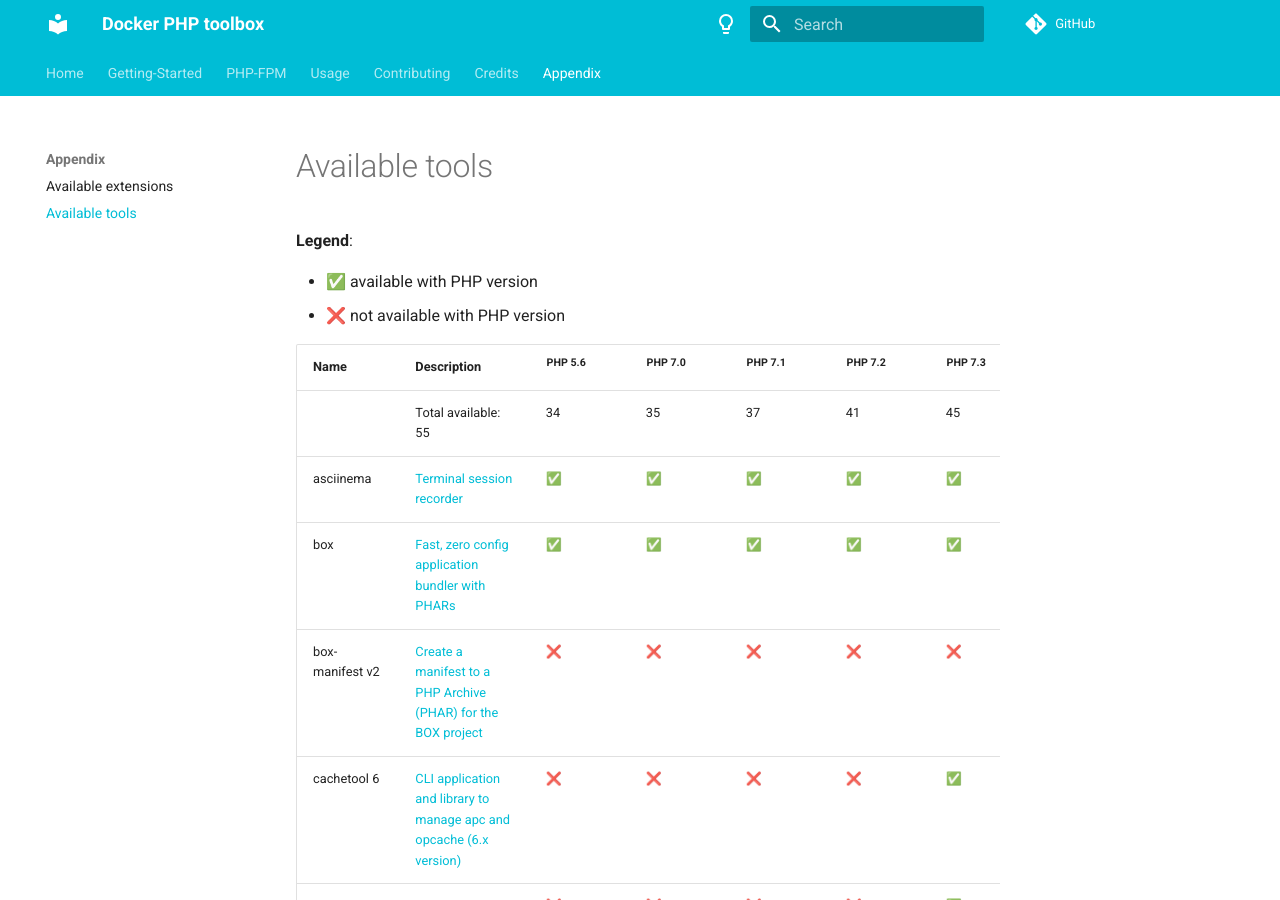
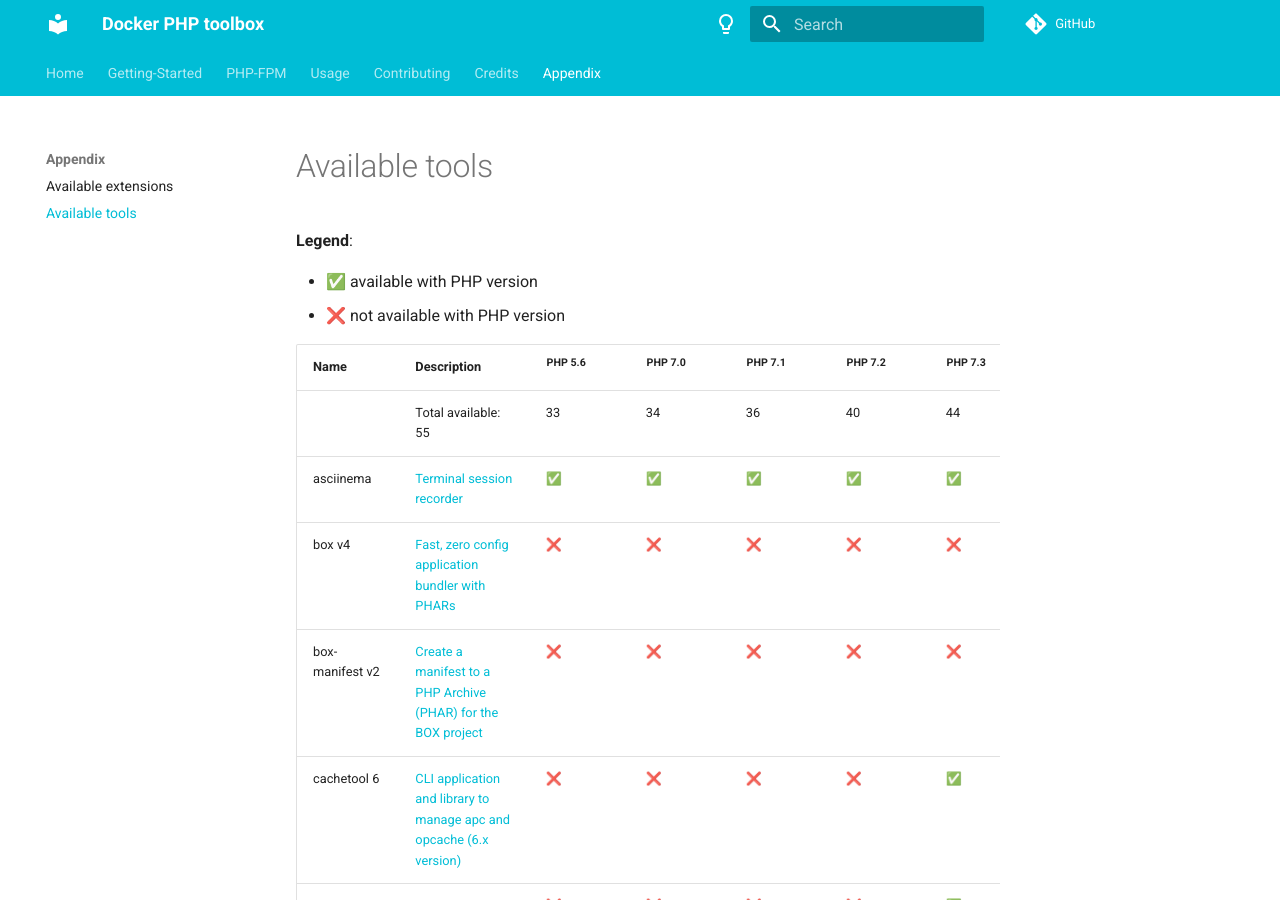
Before and after one commit to llaville/docker-php-toolbox, an MkDocs documentation site: the page built from docs/appendix/tools.md, in a window 1280 px wide and 900 px high. Built offline with MkDocs 1.6.1 and Material for MkDocs 9.7.7, drawn with Linux system fonts in a browser that asks for light colours; comment, search, counter and statistics services are not loaded.

Commit message:
update support for Box 4

```diff
--- a/docs/appendix/tools.md
+++ b/docs/appendix/tools.md
@@ -9,9 +9,9 @@
 <!-- MARKDOWN-TABLE:START -->
 | Name | Description | <sup>PHP 5.6</sup> | <sup>PHP 7.0</sup> | <sup>PHP 7.1</sup> | <sup>PHP 7.2</sup> | <sup>PHP 7.3</sup> | <sup>PHP 7.4</sup> | <sup>PHP 8.0</sup> | <sup>PHP 8.1</sup> | <sup>PHP 8.2</sup> |
 | :--- | :---------- | :------ | :------ | :------ | :------ | :------ | :------ | :------ | :------ | :------ |
-| | Total available: 55 | 34 | 35 | 37 | 41 | 45 | 45 | 46 | 46 | 48 |
+| | Total available: 55 | 33 | 34 | 36 | 40 | 44 | 44 | 45 | 46 | 48 |
 | asciinema | [Terminal session recorder](https://github.com/asciinema/asciinema) | &#x2705; | &#x2705; | &#x2705; | &#x2705; | &#x2705; | &#x2705; | &#x2705; | &#x2705; | &#x2705; |
-| box | [Fast, zero config application bundler with PHARs](https://github.com/box-project/box) | &#x2705; | &#x2705; | &#x2705; | &#x2705; | &#x2705; | &#x2705; | &#x2705; | &#x2705; | &#x2705; |
+| box v4 | [Fast, zero config application bundler with PHARs](https://github.com/box-project/box) | &#x274C; | &#x274C; | &#x274C; | &#x274C; | &#x274C; | &#x274C; | &#x274C; | &#x2705; | &#x2705; |
 | box-manifest v2 | [Create a manifest to a PHP Archive (PHAR) for the BOX project](https://github.com/llaville/box-manifest) | &#x274C; | &#x274C; | &#x274C; | &#x274C; | &#x274C; | &#x274C; | &#x274C; | &#x2705; | &#x2705; |
 | cachetool 6 | [CLI application and library to manage apc and opcache (6.x version)](https://github.com/gordalina/cachetool) | &#x274C; | &#x274C; | &#x274C; | &#x274C; | &#x2705; | &#x2705; | &#x2705; | &#x2705; | &#x2705; |
 | cachetool 7 | [CLI application and library to manage apc and opcache (7.x version)](https://github.com/gordalina/cachetool) | &#x274C; | &#x274C; | &#x274C; | &#x274C; | &#x2705; | &#x2705; | &#x2705; | &#x2705; | &#x2705; |
```
Also changed, not shown: 1 other file.
